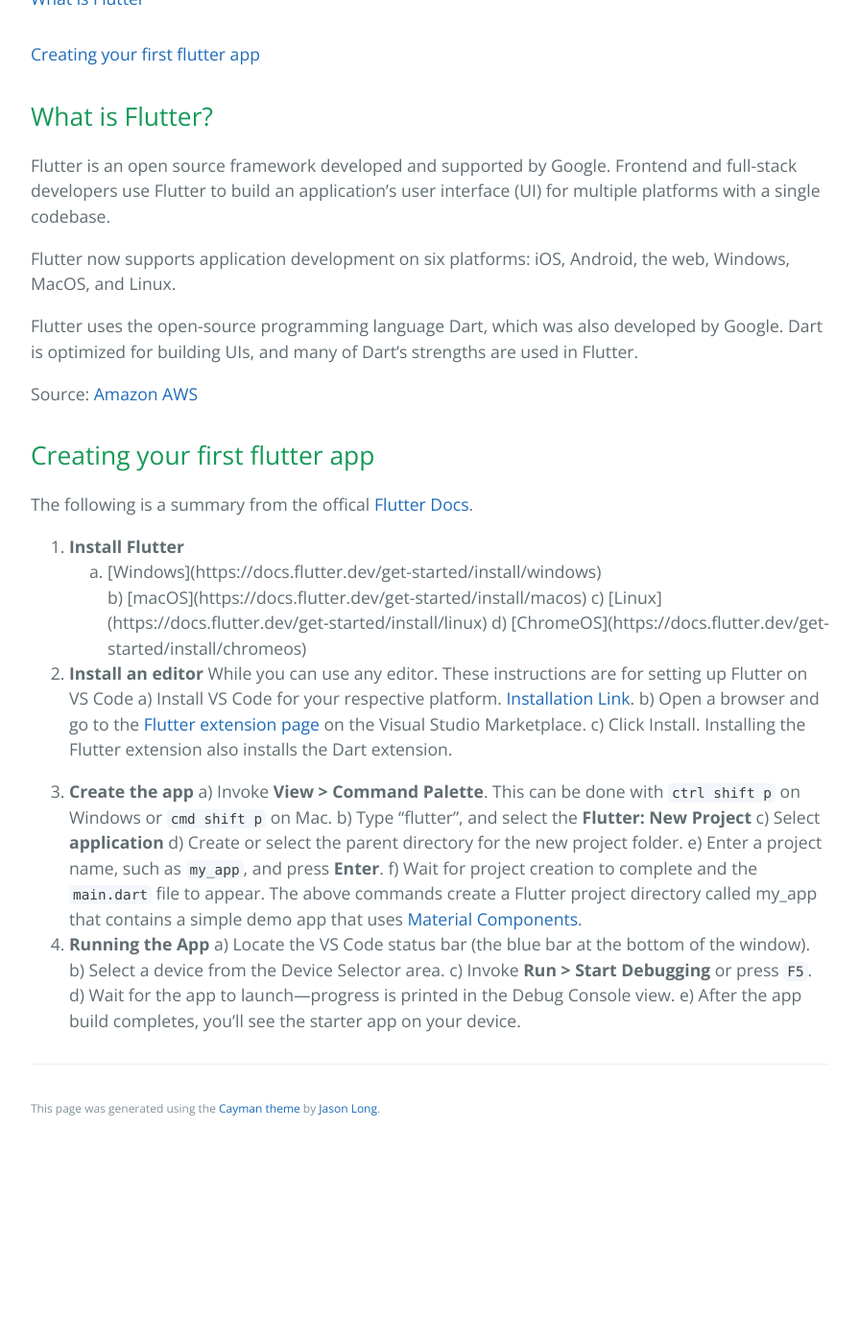
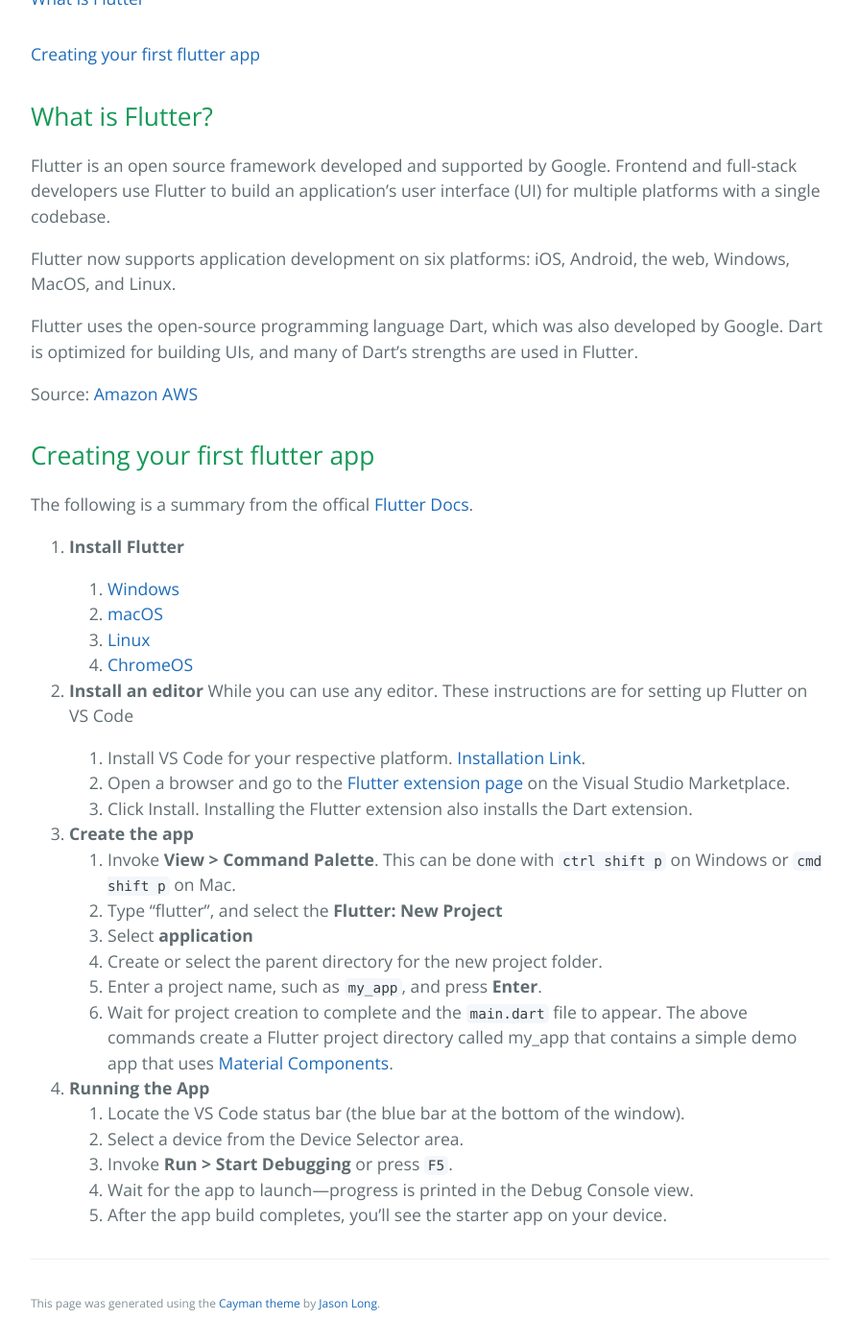
Before and after one commit to learning-software-engineering/learning-software-engineering.github.io, a Jekyll site: the page built from Topics/Tech_Stacks/Flutter.md, in a window 1280 px wide and 1400 px high, scrolled down 509 px. Shown: the whole window at 96% size, without its empty margins (192-1087 px from the left). Built offline with Jekyll 4.4.1, drawn with Linux system fonts in a browser that asks for light colours; our own code applies the rules of GitHub Pages for plain Markdown files; before the commit the page ends 1706 px from its top, so only the background shows below that; some of the changed lines change nothing that is shown.

Commit message:
Add missing list

```diff
--- a/Topics/Tech_Stacks/Flutter.md
+++ b/Topics/Tech_Stacks/Flutter.md
@@ -21,30 +21,30 @@
 The following is a summary from the offical [Flutter Docs](https://docs.flutter.dev/get-started/).
 
 1. **Install Flutter**
-   <ol type = 'a'>
 
-   <li> [Windows](https://docs.flutter.dev/get-started/install/windows) </li>
-   b) [macOS](https://docs.flutter.dev/get-started/install/macos)
-   c) [Linux](https://docs.flutter.dev/get-started/install/linux)
-   d) [ChromeOS](https://docs.flutter.dev/get-started/install/chromeos)
+   1. [Windows](https://docs.flutter.dev/get-started/install/windows)
+   2. [macOS](https://docs.flutter.dev/get-started/install/macos)
+   3. [Linux](https://docs.flutter.dev/get-started/install/linux)
+   4. [ChromeOS](https://docs.flutter.dev/get-started/install/chromeos)
 
 2. **Install an editor**
    While you can use any editor. These instructions are for setting up Flutter on VS Code
-   a) Install VS Code for your respective platform. [Installation Link](https://code.visualstudio.com/download).
-   b) Open a browser and go to the [Flutter extension page](https://marketplace.visualstudio.com/items?itemName=Dart-Code.flutter) on the Visual Studio Marketplace.
-   c) Click Install. Installing the Flutter extension also installs the Dart extension.
+
+   1. Install VS Code for your respective platform. [Installation Link](https://code.visualstudio.com/download).
+   2. Open a browser and go to the [Flutter extension page](https://marketplace.visualstudio.com/items?itemName=Dart-Code.flutter) on the Visual Studio Marketplace.
+   3. Click Install. Installing the Flutter extension also installs the Dart extension.
 
 3. **Create the app**
-   a) Invoke **View > Command Palette**. This can be done with `ctrl shift p` on Windows or `cmd shift p` on Mac.
-   b) Type "flutter", and select the **Flutter: New Project**
-   c) Select **application**
-   d) Create or select the parent directory for the new project folder.
-   e) Enter a project name, such as `my_app`, and press **Enter**.
-   f) Wait for project creation to complete and the `main.dart` file to appear.
-   The above commands create a Flutter project directory called my_app that contains a simple demo app that uses [Material Components](https://m3.material.io/components).
+   1. Invoke **View > Command Palette**. This can be done with `ctrl shift p` on Windows or `cmd shift p` on Mac.
+   2. Type "flutter", and select the **Flutter: New Project**
+   3. Select **application**
+   4. Create or select the parent directory for the new project folder.
+   5. Enter a project name, such as `my_app`, and press **Enter**.
+   6. Wait for project creation to complete and the `main.dart` file to appear.
+      The above commands create a Flutter project directory called my_app that contains a simple demo app that uses [Material Components](https://m3.material.io/components).
 4. **Running the App**
-   a) Locate the VS Code status bar (the blue bar at the bottom of the window).
-   b) Select a device from the Device Selector area.
-   c) Invoke **Run > Start Debugging** or press `F5`.
-   d) Wait for the app to launch—progress is printed in the Debug Console view.
-   e) After the app build completes, you’ll see the starter app on your device.
+   1. Locate the VS Code status bar (the blue bar at the bottom of the window).
+   2. Select a device from the Device Selector area.
+   3. Invoke **Run > Start Debugging** or press `F5`.
+   4. Wait for the app to launch—progress is printed in the Debug Console view.
+   5. After the app build completes, you’ll see the starter app on your device.
```
